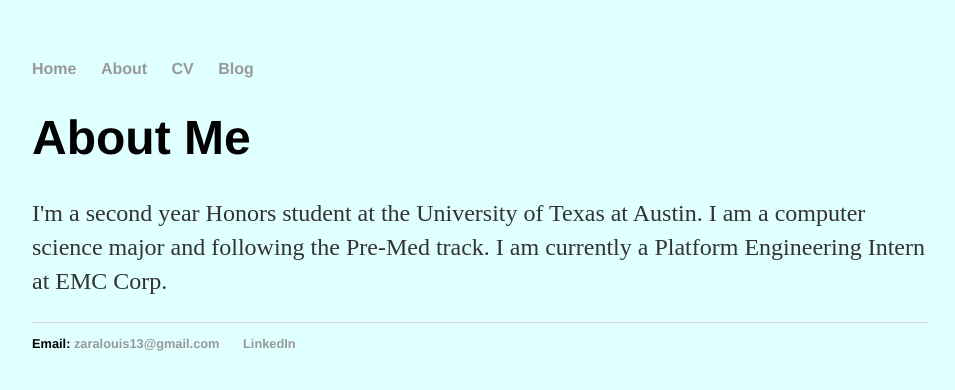
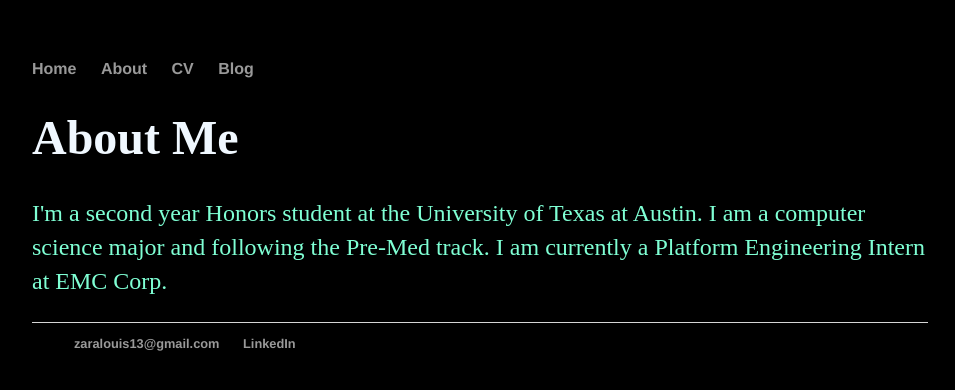
Before and after one commit to zaralouis/zaralouis.github.io, a Jekyll site: the page built from about/index.html, in a window 1280 px wide. Shown: the top 390 px of the page, without its empty margins (160-1115 px from the left). Built offline with Jekyll 4.4.1, drawn with Linux system fonts in a browser that asks for light colours.

Commit message:
Update index.html

```diff
--- a/about/index.html
+++ b/about/index.html
@@ -5,15 +5,15 @@
 <!DOCTYPE html>
 <html>
 	<head>
-		<title>About me</title><!DOCTYPE html>
+		<title><font face="Brown, Minion Web">About me</font></title><!DOCTYPE html>
 <html>
 	<head>
 		<title>Zara Louis</title>
 	</head>
-	<body bgcolor="#e0ffff">
-		<h1>About Me</h1>
+	<body bgcolor="black">
+		<h1><font color="#f0f8ff" face="Brown, Minion Web">About Me</h1></font>
 		<div class="container">
-    		<div class="blurb"><p><font face="Minion Web"> I'm a second year Honors student at the University of Texas at Austin. I am a computer science major and following the Pre-Med track. I am currently a Platform Engineering Intern at EMC Corp.
+    		<div class="blurb"><p><font color="#7fffd4" face="Minion Web"> I'm a second year Honors student at the University of Texas at Austin. I am a computer science major and following the Pre-Med track. I am currently a Platform Engineering Intern at EMC Corp.
 				</font></p>
     		</div><!-- /.blurb -->
 		</div><!-- /.container -->
```
